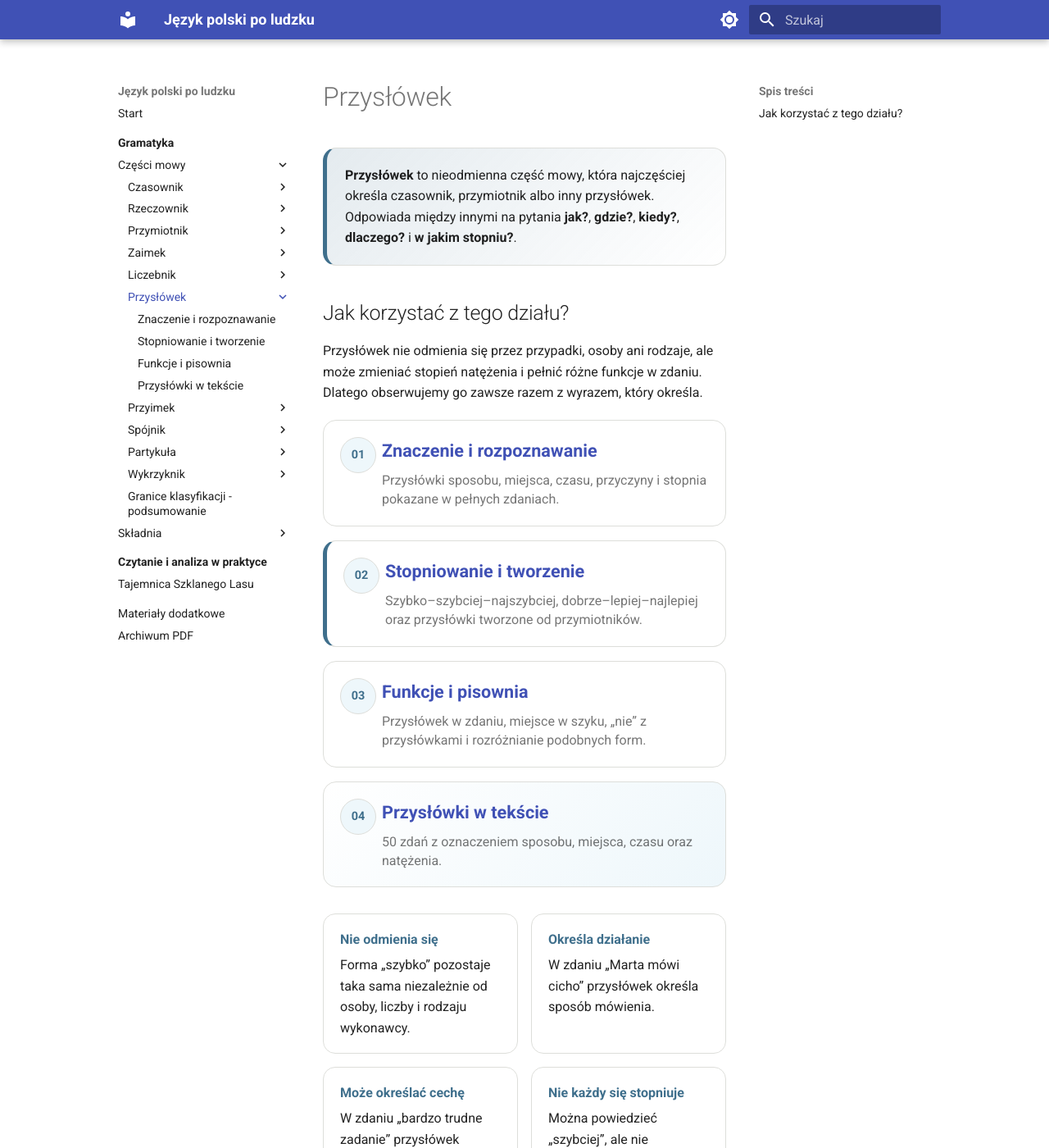
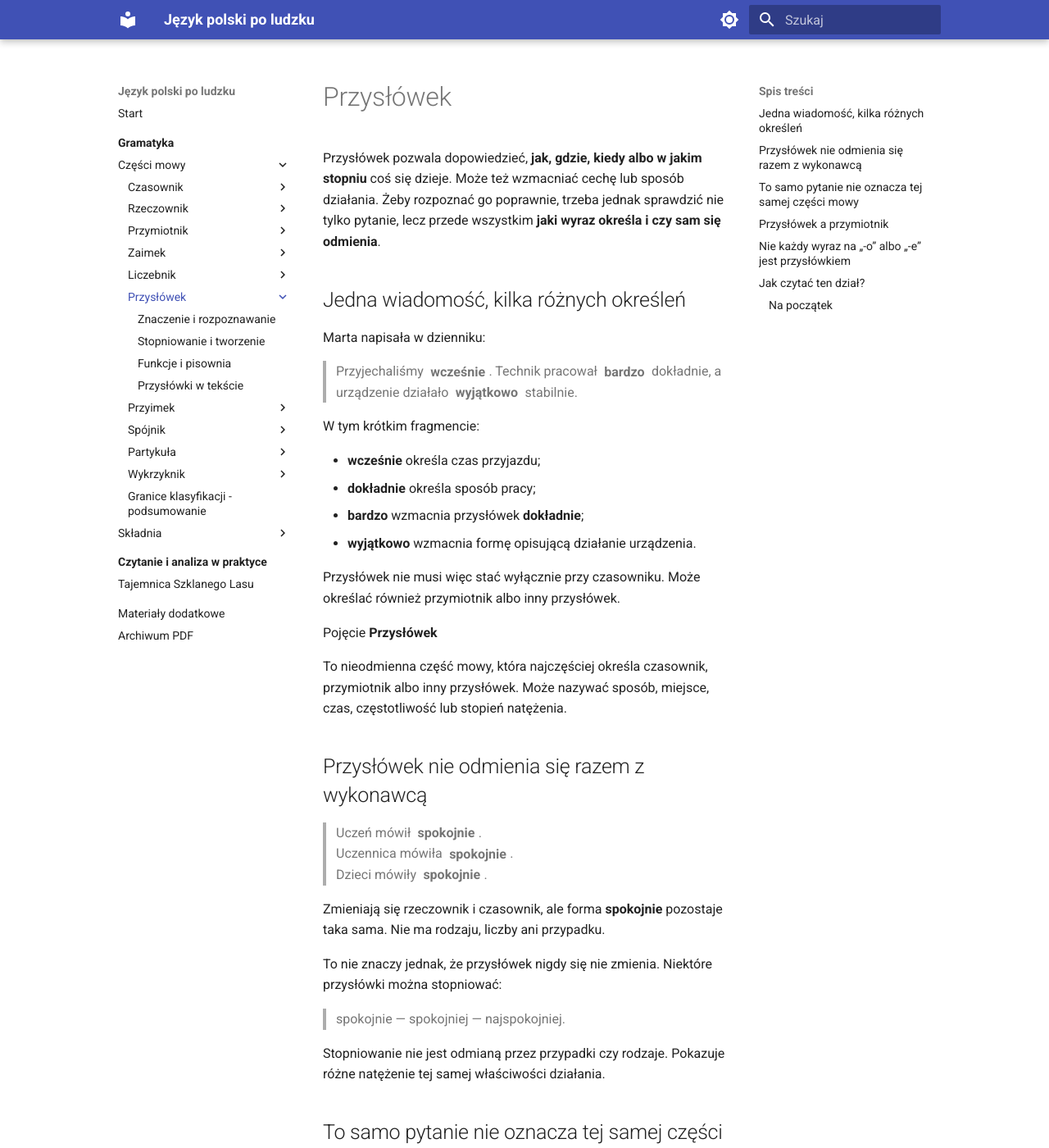
Before and after one commit to dchorazkiewicz/SP_JP, an MkDocs documentation site: the page built from docs/gramatyka/czesci-mowy/przyslowek/index.md, in a window 1280 px wide and 1400 px high. Shown: the whole window at 82% size. Built offline with MkDocs 1.6.1 and Material for MkDocs 9.7.7, drawn with Linux system fonts in a browser that asks for light colours; some of the changed text lies outside the part shown.

Commit message:
Rewrite adverb chapter introduction

```diff
--- a/docs/gramatyka/czesci-mowy/przyslowek/index.md
+++ b/docs/gramatyka/czesci-mowy/przyslowek/index.md
@@ -2,42 +2,114 @@
 
 <div class="adverb-lesson" markdown>
 
-<div class="indecl-lead">
-<strong>Przysłówek</strong> to nieodmienna część mowy, która najczęściej określa czasownik, przymiotnik albo inny przysłówek. Odpowiada między innymi na pytania <strong>jak?</strong>, <strong>gdzie?</strong>, <strong>kiedy?</strong>, <strong>dlaczego?</strong> i <strong>w jakim stopniu?</strong>.
+<div class="lesson-lead" markdown>
+
+Przysłówek pozwala dopowiedzieć, **jak, gdzie, kiedy albo w jakim stopniu** coś się dzieje. Może też wzmacniać cechę lub sposób działania. Żeby rozpoznać go poprawnie, trzeba jednak sprawdzić nie tylko pytanie, lecz przede wszystkim **jaki wyraz określa i czy sam się odmienia**.
+
 </div>
 
-## Jak korzystać z tego działu?
+## Jedna wiadomość, kilka różnych określeń
 
-Przysłówek nie odmienia się przez przypadki, osoby ani rodzaje, ale może zmieniać stopień natężenia i pełnić różne funkcje w zdaniu. Dlatego obserwujemy go zawsze razem z wyrazem, który określa.
+Marta napisała w dzienniku:
 
-<div class="indecl-topic-grid">
-  <a class="indecl-topic-card" href="znaczenie-i-rozpoznawanie/">
-    <span class="indecl-topic-number">01</span>
-    <strong>Znaczenie i rozpoznawanie</strong>
-    <span>Przysłówki sposobu, miejsca, czasu, przyczyny i stopnia pokazane w pełnych zdaniach.</span>
-  </a>
-  <a class="indecl-topic-card indecl-topic-card--primary" href="stopniowanie-i-tworzenie/">
-    <span class="indecl-topic-number">02</span>
-    <strong>Stopniowanie i tworzenie</strong>
-    <span>Szybko–szybciej–najszybciej, dobrze–lepiej–najlepiej oraz przysłówki tworzone od przymiotników.</span>
-  </a>
-  <a class="indecl-topic-card" href="funkcje-i-pisownia/">
-    <span class="indecl-topic-number">03</span>
-    <strong>Funkcje i pisownia</strong>
-    <span>Przysłówek w zdaniu, miejsce w szyku, „nie” z przysłówkami i rozróżnianie podobnych form.</span>
-  </a>
-  <a class="indecl-topic-card indecl-topic-card--reading" href="przyslowki-w-tekscie/">
-    <span class="indecl-topic-number">04</span>
-    <strong>Przysłówki w tekście</strong>
-    <span>50 zdań z oznaczeniem sposobu, miejsca, czasu oraz natężenia.</span>
-  </a>
+> Przyjechaliśmy <span class="form-focus">wcześnie</span>. Technik pracował <span class="form-focus">bardzo</span> <span class="secondary-focus">dokładnie</span>, a urządzenie działało <span class="form-focus">wyjątkowo</span> <span class="adjective-anchor">stabilnie</span>.
+
+W tym krótkim fragmencie:
+
+- **wcześnie** określa czas przyjazdu;
+- **dokładnie** określa sposób pracy;
+- **bardzo** wzmacnia przysłówek **dokładnie**;
+- **wyjątkowo** wzmacnia formę opisującą działanie urządzenia.
+
+Przysłówek nie musi więc stać wyłącznie przy czasowniku. Może określać również przymiotnik albo inny przysłówek.
+
+<div class="adverb-concept">
+  <span class="adverb-concept__label">Pojęcie</span>
+  <strong>Przysłówek</strong>
+  <p>To nieodmienna część mowy, która najczęściej określa czasownik, przymiotnik albo inny przysłówek. Może nazywać sposób, miejsce, czas, częstotliwość lub stopień natężenia.</p>
 </div>
 
-<div class="indecl-concept-grid">
-  <div class="indecl-concept-card"><strong>Nie odmienia się</strong>Forma „szybko” pozostaje taka sama niezależnie od osoby, liczby i rodzaju wykonawcy.</div>
-  <div class="indecl-concept-card"><strong>Określa działanie</strong>W zdaniu „Marta mówi cicho” przysłówek określa sposób mówienia.</div>
-  <div class="indecl-concept-card"><strong>Może określać cechę</strong>W zdaniu „bardzo trudne zadanie” przysłówek „bardzo” wzmacnia przymiotnik „trudne”.</div>
-  <div class="indecl-concept-card"><strong>Nie każdy się stopniuje</strong>Można powiedzieć „szybciej”, ale nie stopniujemy naturalnie form „wczoraj” albo „tutaj”.</div>
+## Przysłówek nie odmienia się razem z wykonawcą
+
+> Uczeń mówił <span class="form-focus">spokojnie</span>.
+> Uczennica mówiła <span class="form-focus">spokojnie</span>.
+> Dzieci mówiły <span class="form-focus">spokojnie</span>.
+
+Zmieniają się rzeczownik i czasownik, ale forma **spokojnie** pozostaje taka sama. Nie ma rodzaju, liczby ani przypadku.
+
+To nie znaczy jednak, że przysłówek nigdy się nie zmienia. Niektóre przysłówki można stopniować:
+
+> spokojnie — spokojniej — najspokojniej.
+
+Stopniowanie nie jest odmianą przez przypadki czy rodzaje. Pokazuje różne natężenie tej samej właściwości działania.
+
+## To samo pytanie nie oznacza tej samej części mowy
+
+Na pytanie **gdzie?** mogą odpowiadać różne konstrukcje:
+
+> Poczekaj <span class="form-focus">tutaj</span>. — przysłówek
+> Poczekaj <span class="phrase-focus">na dole</span>. — wyrażenie przyimkowe
+> Poczekaj <span class="phrase-focus">przy wejściu</span>. — wyrażenie przyimkowe
+
+Wszystkie pełnią w zdaniu podobną funkcję okolicznika miejsca, ale tylko **tutaj** jest pojedynczym przysłówkiem.
+
+Podobnie:
+
+> Spotkamy się <span class="form-focus">jutro</span>. — przysłówek
+> Spotkamy się <span class="phrase-focus">w poniedziałek</span>. — wyrażenie przyimkowe
+> Spotkamy się <span class="noun-anchor">wieczorem</span>. — forma rzeczownika użyta w znaczeniu czasu
+
+<div class="adverb-checkpoint">
+  <div class="adverb-checkpoint__title">Część mowy i funkcja w zdaniu to nie to samo</div>
+  <p>Przysłówek często pełni funkcję okolicznika, ale okolicznik może być również wyrażony rzeczownikiem albo wyrażeniem przyimkowym.</p>
 </div>
 
+## Przysłówek a przymiotnik
+
+> To był <span class="adjective-anchor">spokojny</span> <span class="noun-anchor">głos</span>.
+> Marta mówiła <span class="form-focus">spokojnie</span>.
+
+Przymiotnik **spokojny** określa rzeczownik **głos** i dopasowuje się do niego. Przysłówek **spokojnie** określa sposób mówienia i pozostaje nieodmienny.
+
+Porównaj zmianę rzeczownika:
+
+> spokojny głos; spokojna rozmowa; spokojne spotkanie.
+
+oraz zmianę wykonawcy:
+
+> chłopiec mówi spokojnie; dziewczynka mówi spokojnie; dzieci mówią spokojnie.
+
+## Nie każdy wyraz na „-o” albo „-e” jest przysłówkiem
+
+> <span class="noun-anchor">Światło</span> zgasło. — rzeczownik
+> W sali zrobiło się <span class="form-focus">jasno</span>. — przysłówek
+> Powiedział jedno <span class="noun-anchor">słowo</span>. — rzeczownik
+> Odpowiedział <span class="form-focus">krótko</span>. — przysłówek
+
+O części mowy nie decyduje samo zakończenie. Trzeba sprawdzić znaczenie, funkcję i zachowanie wyrazu w zdaniu.
+
+## Jak czytać ten dział?
+
+Najpierw zobaczymy, jakie informacje mogą wnosić przysłówki i jak odróżniać je od podobnych konstrukcji. Następnie przyjrzymy się stopniowaniu oraz tworzeniu przysłówków od przymiotników. Później sprawdzimy zakres znaczenia, szyk i aktualną pisownię z **nie**. Na końcu przeanalizujemy przysłówki w spójnej opowieści.
+
+<div class="topic-grid">
+  <a class="topic-card topic-card--primary" href="znaczenie-i-rozpoznawanie/"><span class="topic-number">01</span><strong>Co określa przysłówek?</strong><span>Sposób, miejsce, czas, częstotliwość i natężenie oraz różnica między częścią mowy a funkcją.</span></a>
+  <a class="topic-card" href="stopniowanie-i-tworzenie/"><span class="topic-number">02</span><strong>Porównywanie i tworzenie</strong><span>„Szybko — szybciej — najszybciej”, formy nieregularne i związki z przymiotnikami.</span></a>
+  <a class="topic-card" href="funkcje-i-pisownia/"><span class="topic-number">03</span><strong>Zakres, szyk i pisownia</strong><span>Co dokładnie modyfikuje przysłówek, jak pozycja zmienia akcent i jak zapisujemy „nie”.</span></a>
+  <a class="topic-card topic-card--reading" href="przyslowki-w-tekscie/"><span class="topic-number">04</span><strong>Przysłówki w opowieści</strong><span>Jak budują tempo, nastrój, punkt widzenia i dokładność relacji.</span></a>
 </div>
+
+<div class="adverb-summary">
+<h3>Na początek</h3>
+<ul>
+  <li>Przysłówek najczęściej określa czasownik, przymiotnik albo inny przysłówek.</li>
+  <li>Nie odmienia się przez rodzaje, liczby ani przypadki.</li>
+  <li>Niektóre przysłówki można stopniować, ale nie każdy przysłówek ma stopnie.</li>
+  <li>To samo pytanie może prowadzić do przysłówka, rzeczownika albo wyrażenia przyimkowego.</li>
+  <li>Przysłówek rozpoznajemy po znaczeniu, związku z innym wyrazem i nieodmienności — nie po samej końcówce.</li>
+</ul>
+</div>
+
+[Przejdź do pierwszej lekcji](znaczenie-i-rozpoznawanie/){ .md-button .md-button--primary }
+
+</div>
```
